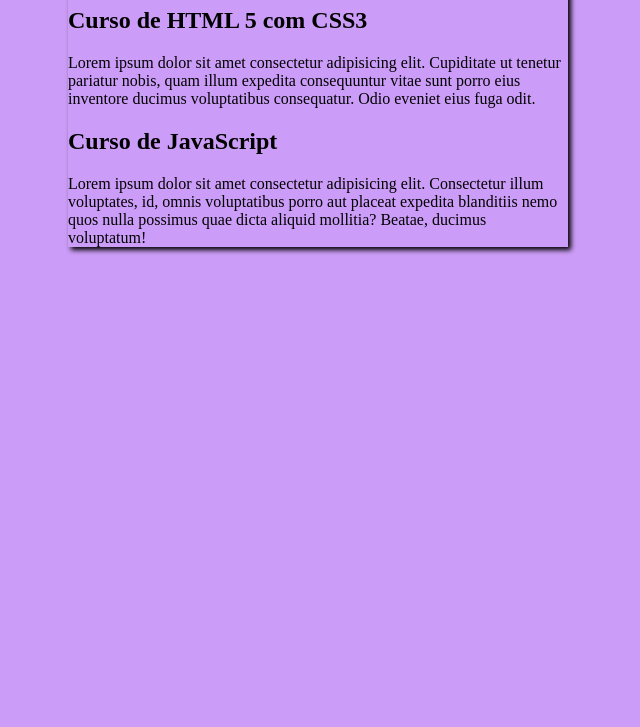
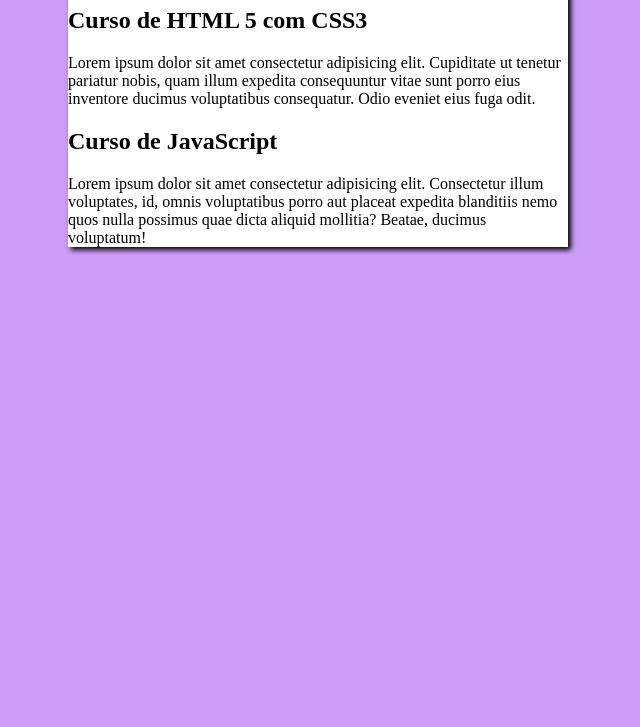
Before and after one commit to pamelasms/Projeto-Site, a plain HTML site: page index.html in a window 1280 px wide. Shown: the part 73-800 px from the top of the page, without its empty margins (322-962 px from the left). Drawn offline with Linux system fonts and the light colour scheme.

Commit message:
Update style.css

```diff
--- a/estilos/style.css
+++ b/estilos/style.css
@@ -9,7 +9,7 @@ body{
 }
 
 main{
-    backgroud-color:white;
+    background-color: white;
     width: 500px;
     margin: auto;
     pading: 10px;
```
